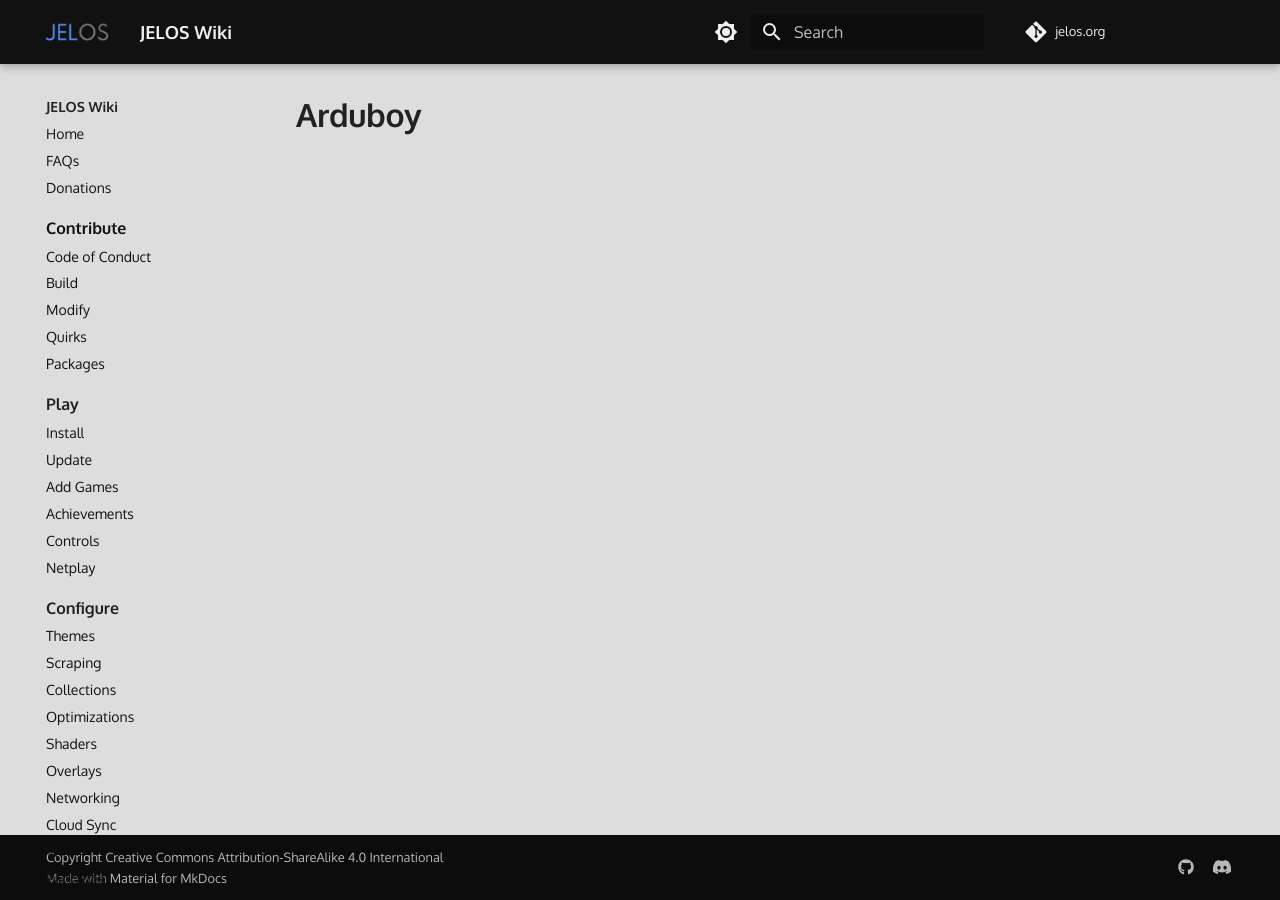
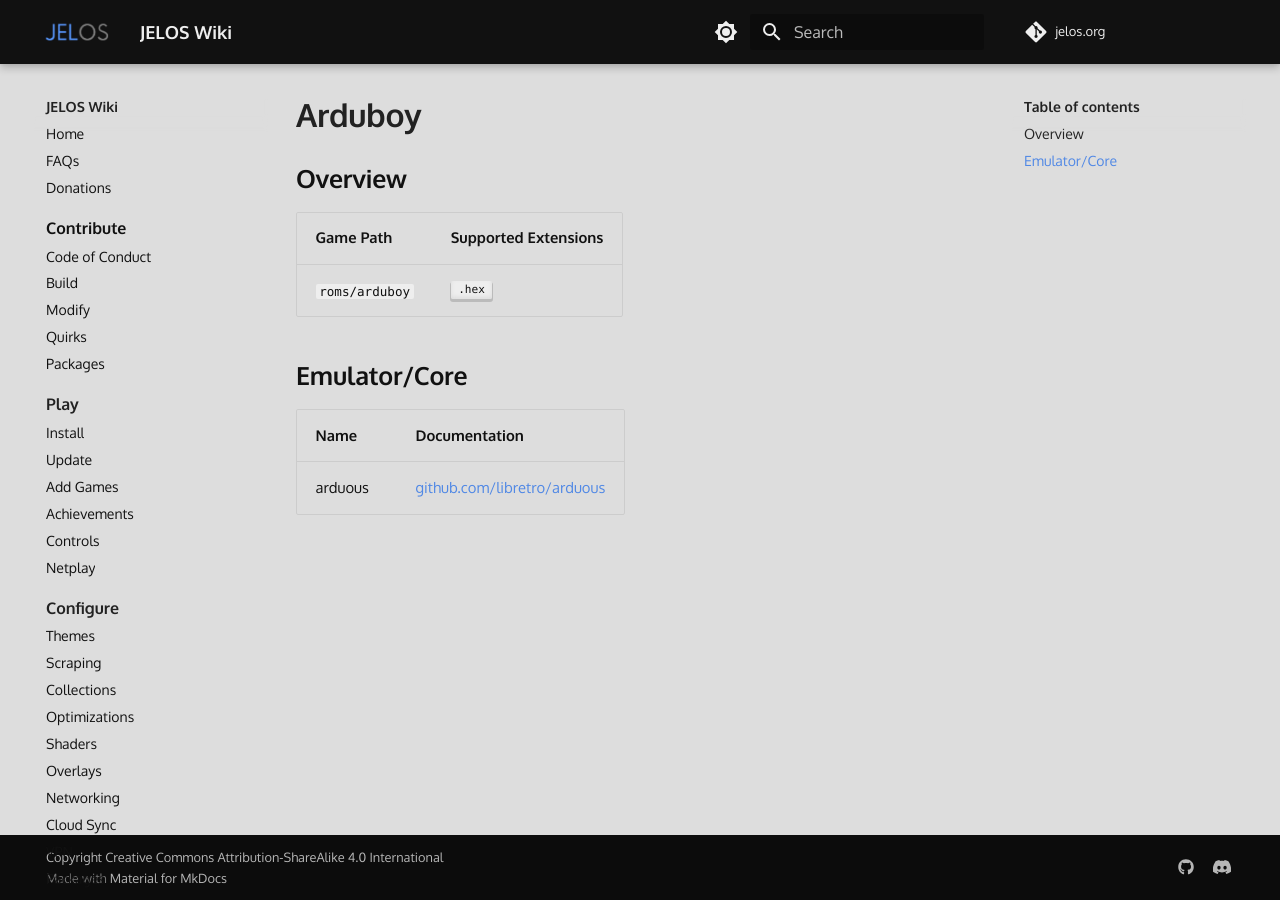
Before and after one commit to wbrawner/jelos.org, an MkDocs documentation site: the page built from docs/systems/arduboy.md, in a window 1280 px wide. Built offline with MkDocs 1.6.1 and Material for MkDocs 9.7.7, drawn with Linux system fonts in a browser that asks for light colours; some web fonts are replaced; comment, search, counter and statistics services are not loaded.

Commit message:
Update arduboy.md

```diff
--- a/docs/systems/arduboy.md
+++ b/docs/systems/arduboy.md
@@ -1 +1,13 @@
 # Arduboy
+
+## Overview
+
+| Game Path | Supported Extensions |
+| --- | --- |
+| `roms/arduboy` | ++".hex"++ |
+
+## Emulator/Core
+
+| Name | Documentation |
+| --- | --- |
+| arduous | [github.com/libretro/arduous](https://github.com/libretro/arduous) |
```
